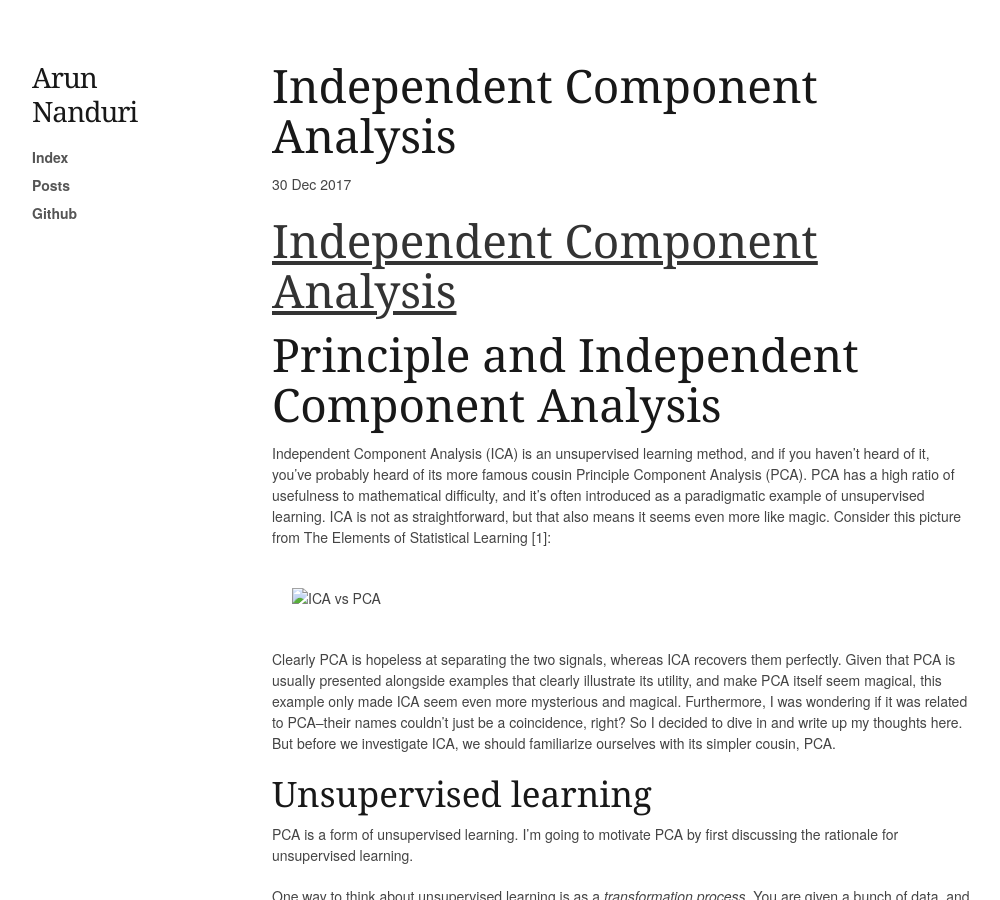
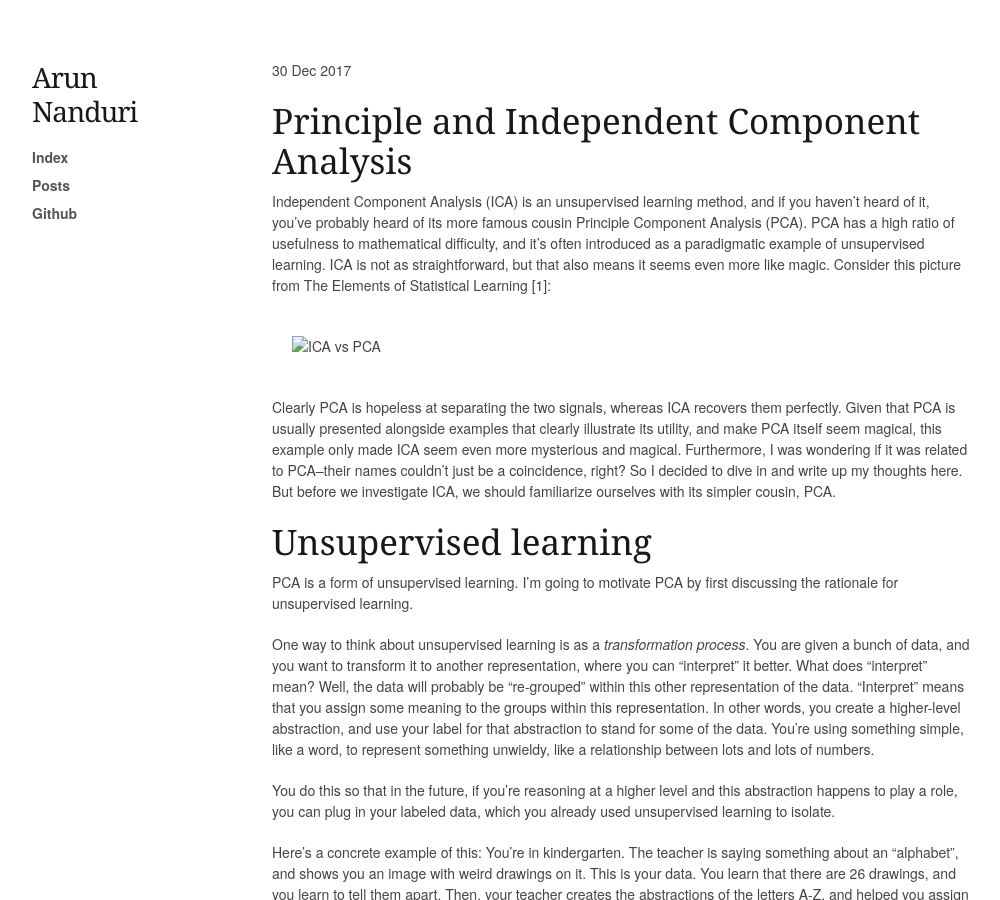
Before and after one commit to ananduri/ananduri.github.io, a Jekyll site: the page built from _posts/2017-12-30-Principal-Component-Analysis.md, in a window 1280 px wide and 900 px high. Shown: the whole window, without its empty margins (138-1138 px from the left). Built offline with Jekyll 4.4.1, drawn with Linux system fonts in a browser that asks for light colours; nearby versions of some CDN libraries; some web fonts are replaced; formulas are drawn with MathJax 3.

Commit message:
Tweak formatting

```diff
--- a/_layouts/post.html
+++ b/_layouts/post.html
@@ -1,7 +1,6 @@
 ---
 layout: default
 ---
-<h1>{{ page.title }}</h1>
 <p class="meta">{{ page.date | date_to_string }}</p>
 
 <div class="post">
--- a/_posts/2017-12-30-Principal-Component-Analysis.md
+++ b/_posts/2017-12-30-Principal-Component-Analysis.md
@@ -5,9 +5,7 @@ category: posts
 published: ""
 ---
 
-# [{{ page.title }}]({{ page.url }})
-
-# Principle and Independent Component Analysis
+## Principle and Independent Component Analysis
 
 Independent Component Analysis (ICA) is an unsupervised learning method, and if
 you haven't heard of it, you've probably heard of its more famous cousin
```
Also changed, not shown: _posts/2017-11-22-Power-Analysis.md (+1 -4 lines), _posts/2017-11-28-Random-Variables-vs.-Arrays.md (+0 -1 lines).
